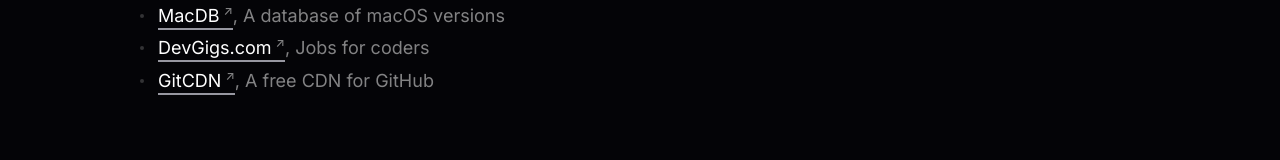
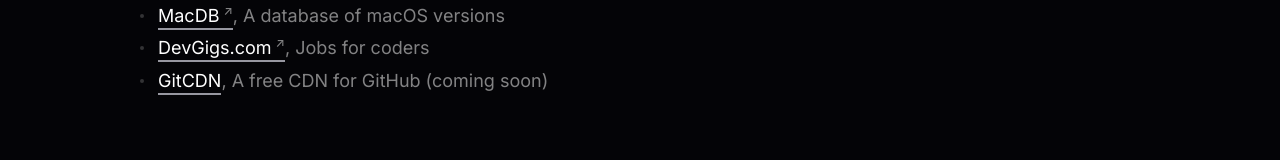
Before and after one commit to bick/website, a Next.js app: page / in a window 1280 px wide. Shown: the part 349-509 px from the top of the page. Built offline with nearby package versions, Linux system fonts and the light colour scheme.

Commit message:
Initial commit

```diff
--- a/pages/about.js
+++ b/pages/about.js
@@ -61,8 +61,8 @@
                 <span>, Jobs for coders</span>
               </li>
               <li>
-                <a href="//gitcdn.net" target="_blank">GitCDN</a>
-                <span>, A free CDN for GitHub</span>
+                <a href="#">GitCDN</a>
+                <span>, A free CDN for GitHub (coming soon)</span>
               </li>
             </ul>
           </div>
--- a/pages/index.js
+++ b/pages/index.js
@@ -67,8 +67,8 @@
                 <span>, Jobs for coders</span>
               </li>
               <li>
-                <a href="//gitcdn.net" target="_blank">GitCDN</a>
-                <span>, A free CDN for GitHub</span>
+                <a href="#">GitCDN</a>
+                <span>, A free CDN for GitHub (coming soon)</span>
               </li>
             </ul>
           </div>
```
